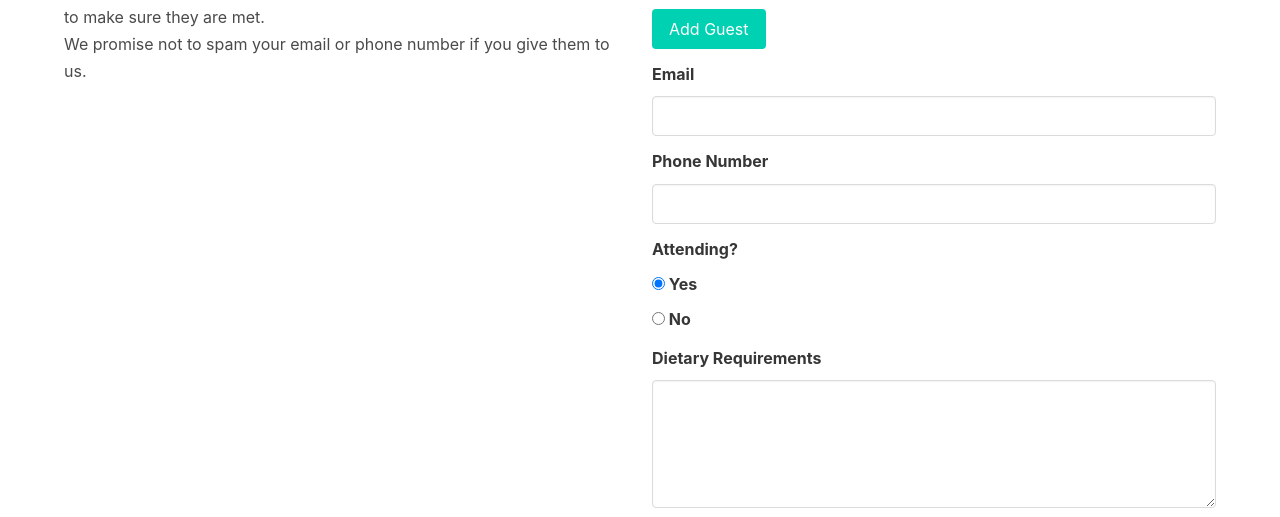
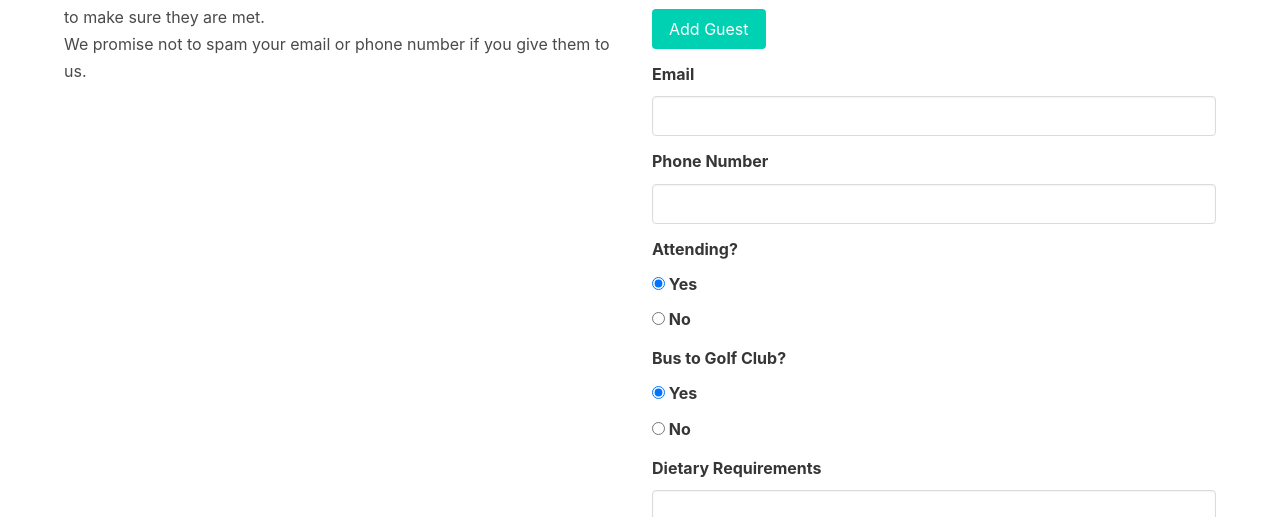
Before and after one commit to gillespied/thedavidandhelen-com, a Gatsby site: page /rsvp in a window 1280 px wide. Shown: the part 238-755 px from the top of the page. Built offline with nearby package versions, Linux system fonts and the light colour scheme; Gatsby itself is replaced by a stand-in of ours.

Commit message:
attend field for bus in rsvp form

```diff
--- a/src/pages/rsvp.js
+++ b/src/pages/rsvp.js
@@ -177,6 +177,38 @@ export default class RSVP extends React.Component {
                     </div>
                     {' '}
                     {/*  end of field */}
+                    {/*  Bus field */}
+                    <div className="field">
+                      <div className="control">
+                        {/* first radio */}
+                        <label className="label">Bus to Golf Club?</label>
+                        <label className="label" htmlFor="bus">
+                          <input
+                            type="radio"
+                            name="bus"
+                            value="yes"
+                            checked
+                            onChange={this.handleChange}
+                            className="form-check-input"
+                          />
+                          &nbsp;Yes
+                        </label>
+                        <label className="label" htmlFor="bus">
+                          <input
+                            type="radio"
+                            name="bus"
+                            value="no"
+                            onChange={this.handleChange}
+                            className="form-check-input"
+                          />
+                          &nbsp;No
+                        </label>
+                      </div>
+                      {' '}
+                      {/* end of control */}
+                    </div>
+                    {' '}
+                    {/*  end of field */}
                     {/*  */}
                     <div className="field">
                       <label className="label" htmlFor="dietary">
--- a/src/pages/venues.js
+++ b/src/pages/venues.js
@@ -1,5 +1,5 @@
 import React from 'react';
-import { Link } from 'gatsby';
+//import { Link } from 'gatsby';
 
 import Layout from '../components/layout';
 import SEO from '../components/seo';
```
